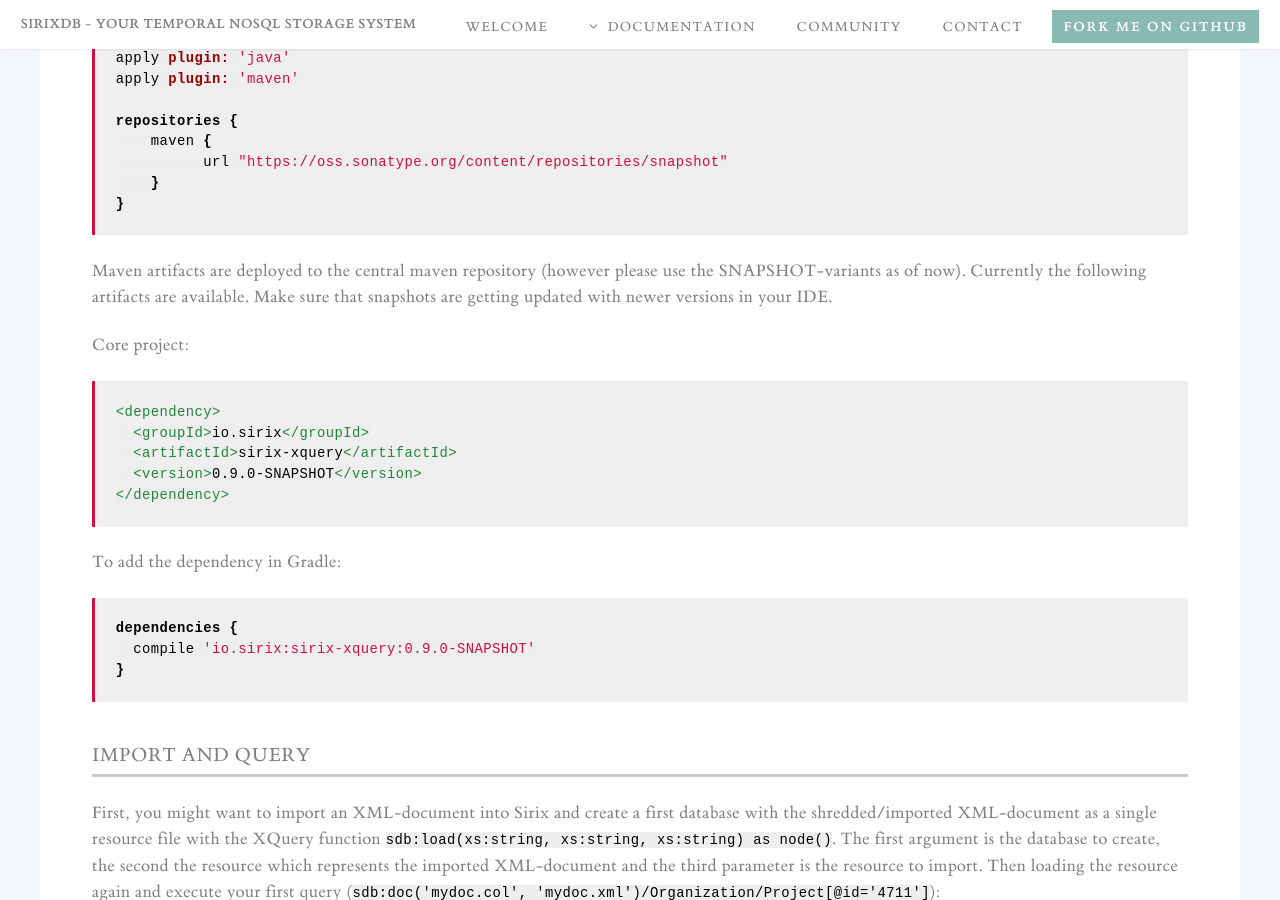
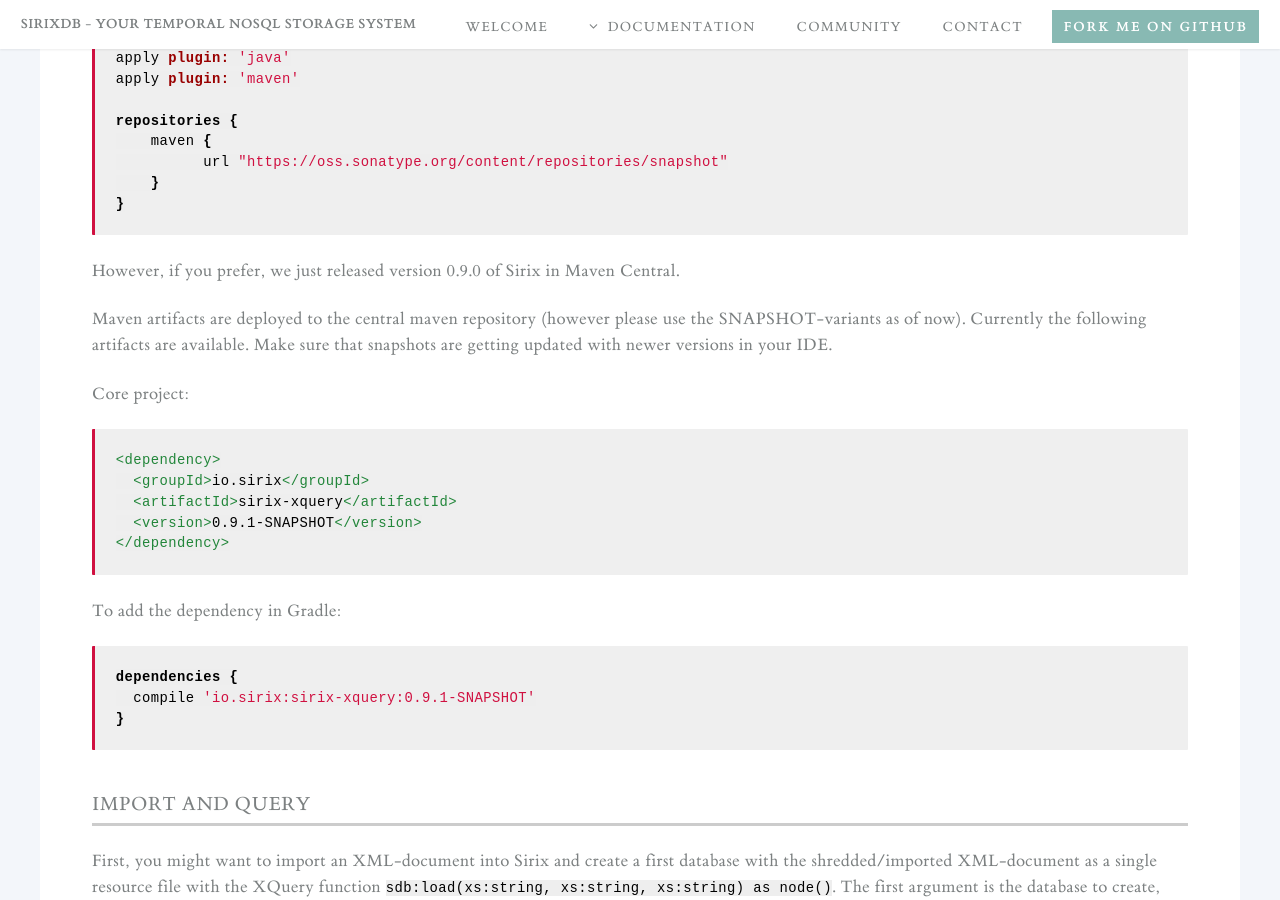
Before and after one commit to sirixdb/sirixdb.github.io, a Jekyll site: the page built from xquery-api.md, in a window 1280 px wide and 900 px high, scrolled down 824 px. Built offline with Jekyll 4.4.1, drawn with Linux system fonts in a browser that asks for light colours; our own code applies the rules of GitHub Pages for plain Markdown files.

Commit message:
Update xquery-api.md

````diff
--- a/xquery-api.md
+++ b/xquery-api.md
@@ -33,6 +33,8 @@
 }
 ```
 
+However, if you prefer, we just released version 0.9.0 of Sirix in Maven Central.
+
 Maven artifacts are deployed to the central maven repository (however please use the SNAPSHOT-variants as of now). Currently the following artifacts are available. Make sure that snapshots are getting updated with newer versions in your IDE.
 
 Core project:
@@ -41,14 +43,14 @@
 <dependency>
   <groupId>io.sirix</groupId>
   <artifactId>sirix-xquery</artifactId>
-  <version>0.9.0-SNAPSHOT</version>
+  <version>0.9.1-SNAPSHOT</version>
 </dependency>
 ```
 
 To add the dependency in Gradle:
 ```gradle
 dependencies {
-  compile 'io.sirix:sirix-xquery:0.9.0-SNAPSHOT'
+  compile 'io.sirix:sirix-xquery:0.9.1-SNAPSHOT'
 }
 ```
 
````
